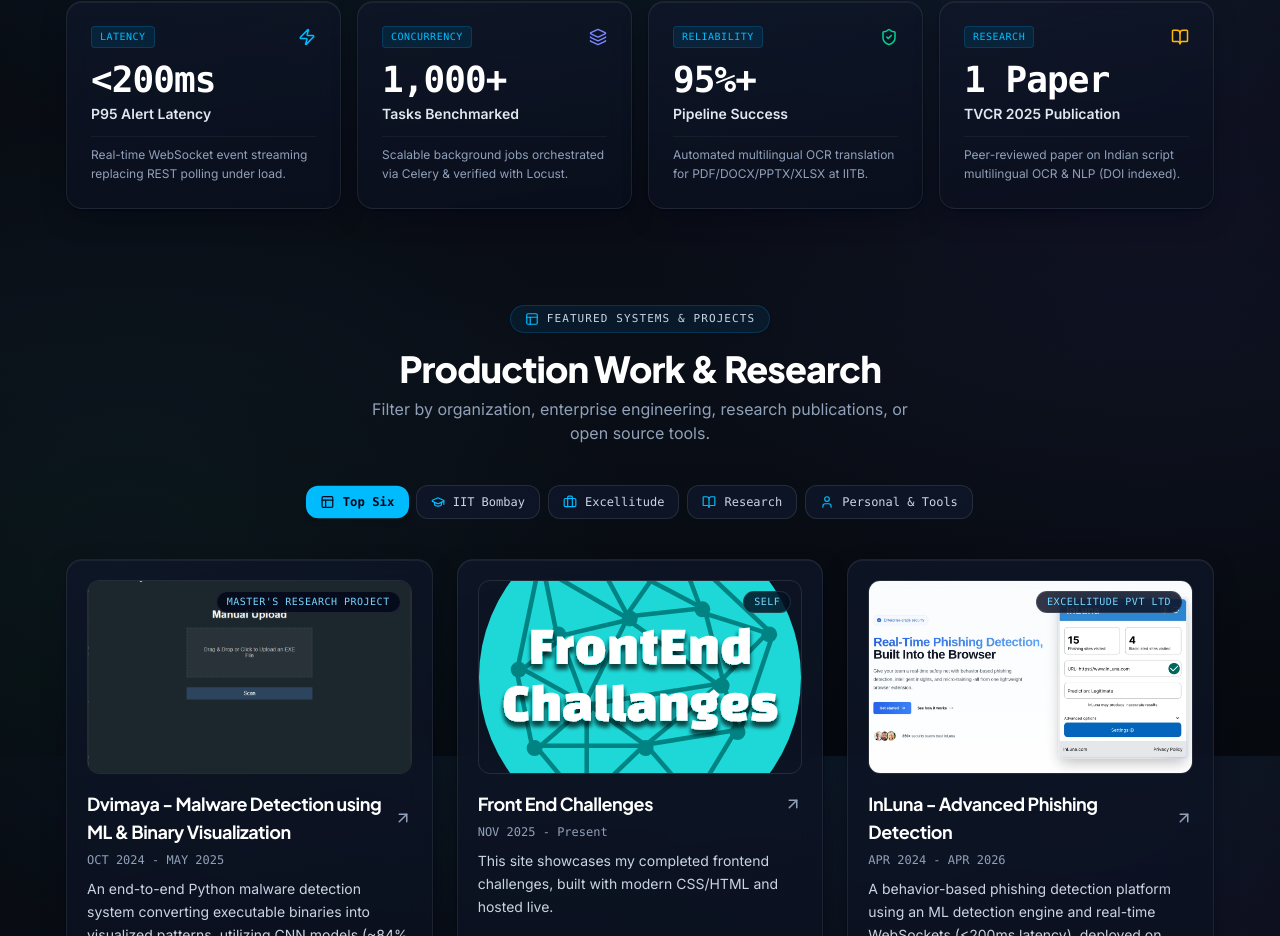
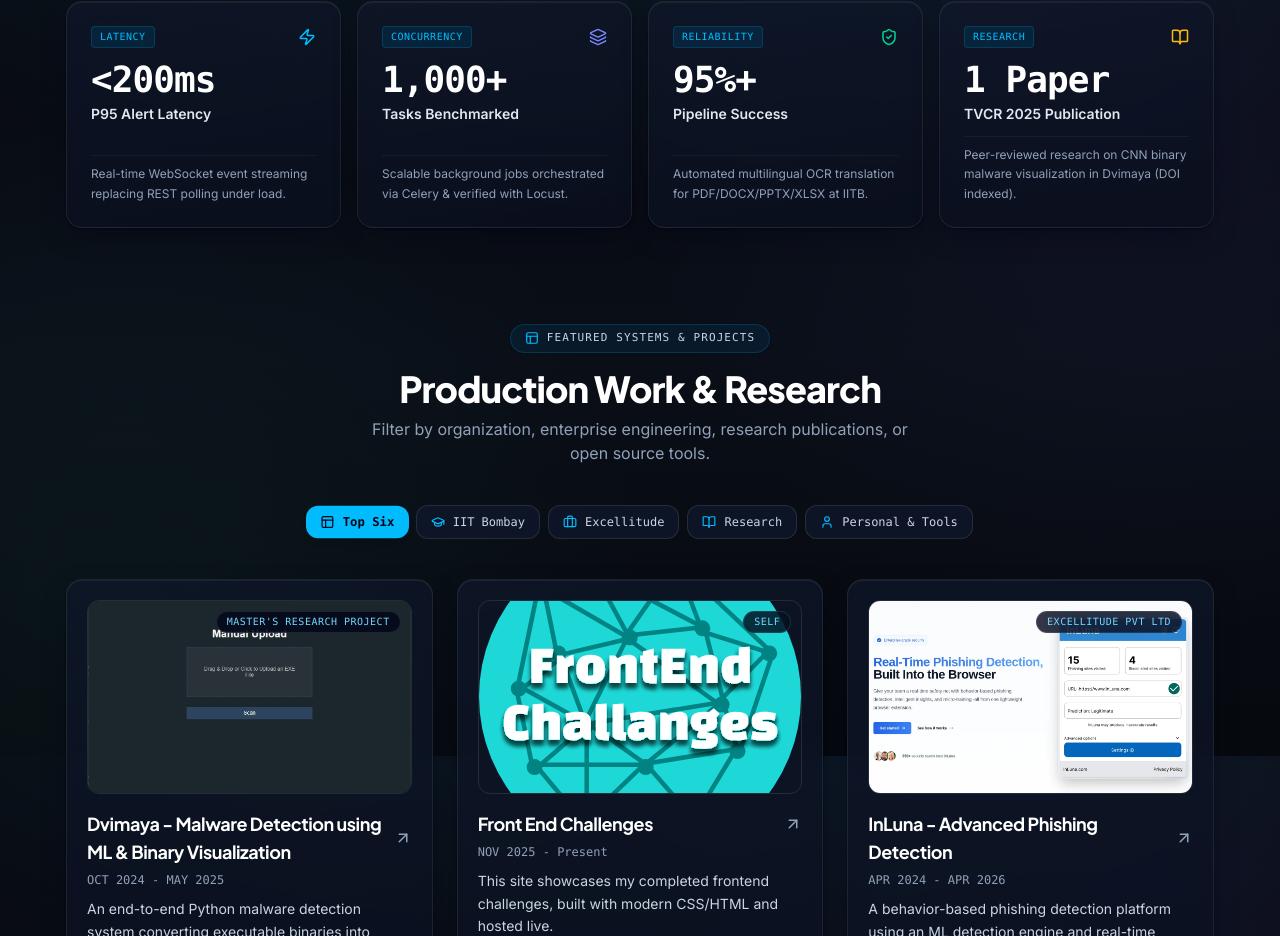
Before and after one commit to PranavDalvi/mySite, a React (Vite) app: page /#/ in a window 1280 px wide. Shown: the part 854-1790 px from the top of the page. Built offline with nearby package versions, Linux system fonts and the light colour scheme.

Commit message:
fix(metrics): correct TVCR publication description to Dvimaya CNN binary malware research

```diff
--- a/src/components/MetricsCards/MetricsCards.tsx
+++ b/src/components/MetricsCards/MetricsCards.tsx
@@ -30,7 +30,7 @@ const MetricsCards = () => {
           tag="RESEARCH"
           value="1 Paper"
           label="TVCR 2025 Publication"
-          description="Peer-reviewed paper on Indian script multilingual OCR & NLP (DOI indexed)."
+          description="Peer-reviewed research on CNN binary malware visualization in Dvimaya (DOI indexed)."
           icon={<BookOpen size={18} className="text-amber-400" />}
         />
       </div>
```
